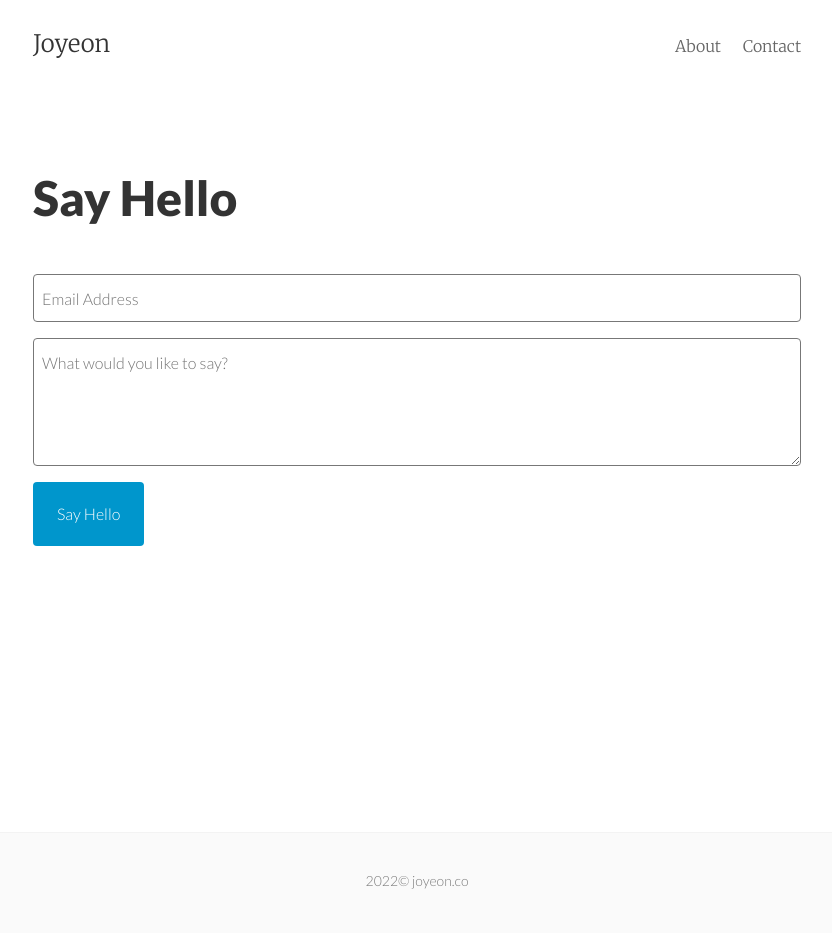
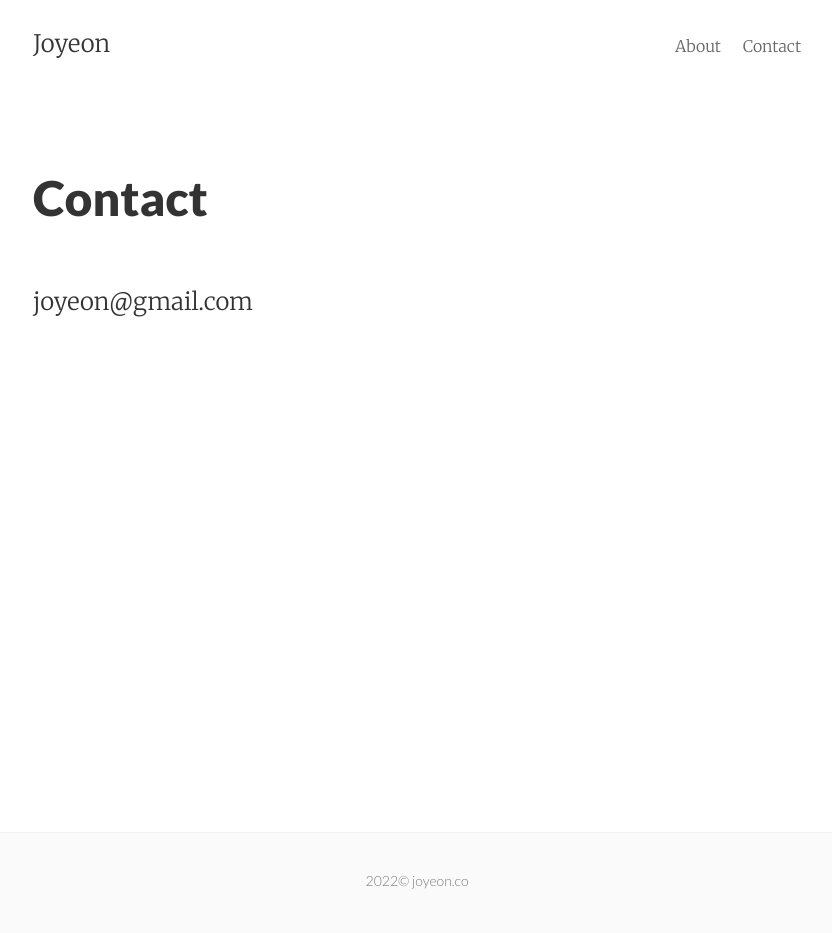
Before and after one commit to joyeon/joyeon.github.io, a Jekyll site: the page built from contact.html, in a window 1280 px wide. Shown: the whole page, without its empty margins (223-1055 px from the left). Built offline with Jekyll 4.4.1, drawn with Linux system fonts in a browser that asks for light colours.

Commit message:
Update contact.html

```diff
--- a/contact.html
+++ b/contact.html
@@ -1,13 +1,37 @@
 ---
 layout: page
-title: Say Hello
+title: Contact
 permalink: /contact/
 ---
 
+<script src="https://kit.fontawesome.com/your-kit-code.js" crossorigin="anonymous"></script>
+<style>
+    .social-icons {
+        display: flex;
+        gap: 10px;
+    }
+    .social-icons a {
+        text-decoration: none;
+        font-size: 24px;
+        color: #333;
+        transition: color 0.3s ease;
+    }
+    .social-icons a:hover {
+        color: #0077b5; /* LinkedIn 색상 */
+    }
+    .social-icons a.instagram:hover {
+        color: #E4405F; /* Instagram 색상 */
+    }
+</style>
+
 <div class="py2">
-  <form action="https://forms.brace.io/{{ site.email }}" method="POST" class="form-stacked form-light">
-    <input type="text" name="email" class="input mobile-block" placeholder="Email Address">
-    <textarea type="text" name="content" class="input mobile-block" rows="5" placeholder="What would you like to say?"></textarea>
-    <input type="submit" class="button button-blue button-big mobile-block" value="Say Hello">
-  </form>
+  <div class="social-icons">
+    <a href="https://www.linkedin.com/in/joyeon" target="_blank">
+      <i class="fab fa-linkedin"></i>
+    </a>
+    <a href="https://www.instagram.com/joyeon" target="_blank" class="instagram">
+      <i class="fab fa-instagram"></i>
+    </a>
+  </div>
+  <div style="margin-top: 16px">joyeon@gmail.com</div>
 </div>
```
